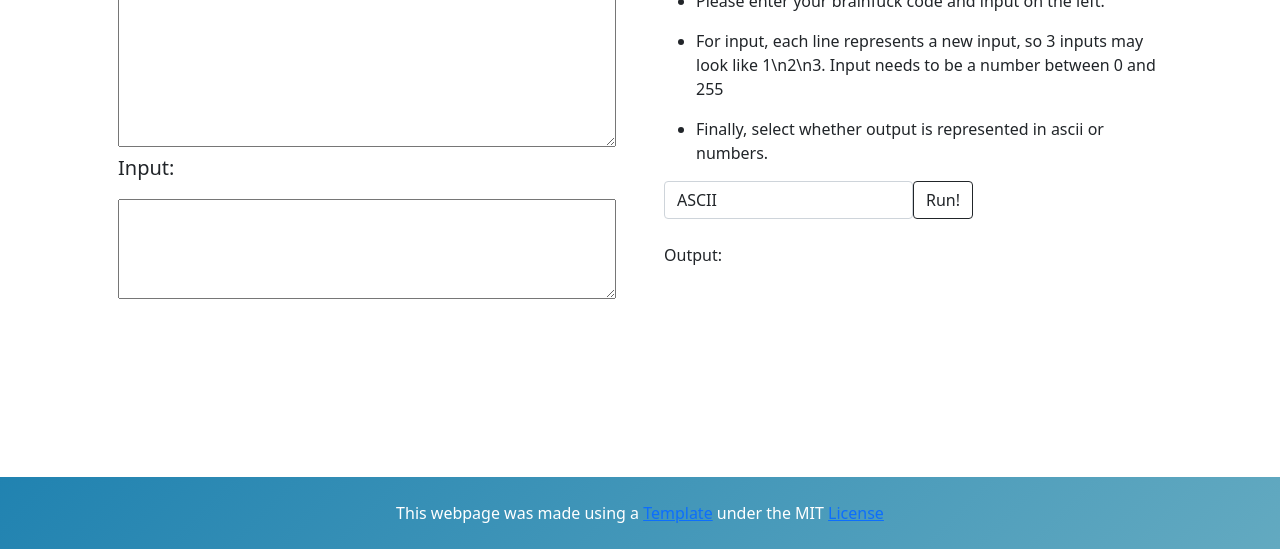
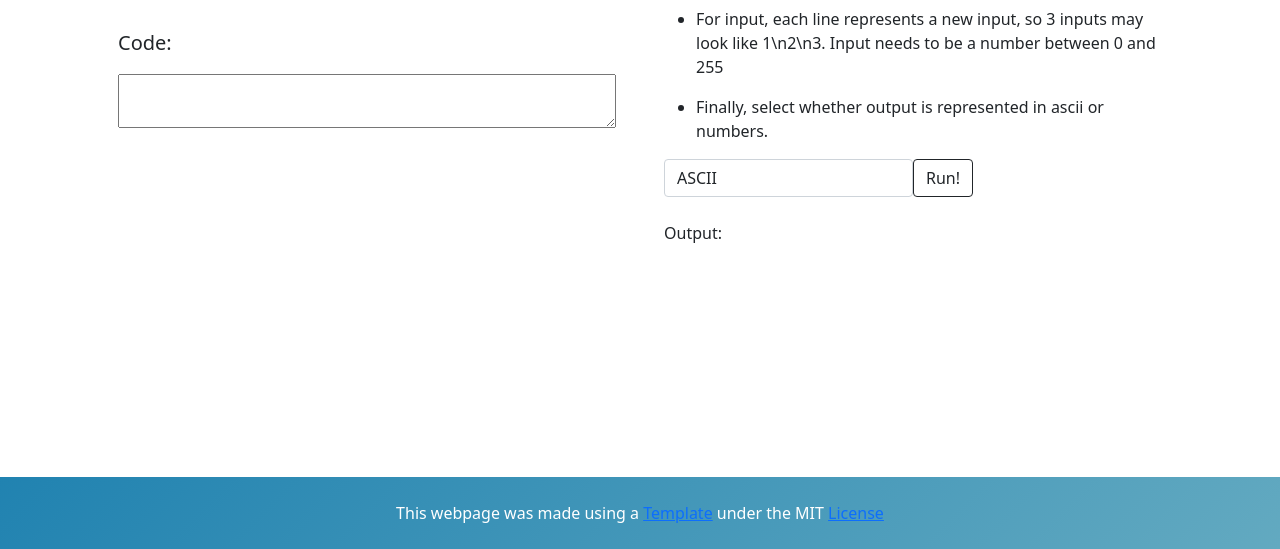
Before and after one commit to s1ddly/brainfuck, a plain HTML site: page shell.html in a window 1280 px wide. Shown: the part 251-800 px from the top of the page. Drawn offline with nearby package versions, Linux system fonts and the light colour scheme.

Commit message:
updating pages to use bfinit

```diff
--- a/shell.html
+++ b/shell.html
@@ -48,9 +48,7 @@
                 <div class="row gx-4 gx-lg-5 align-items-center">
                     <div class="col-md-6 h-100">
 						<p class="lead">Code:</p>
-						<textarea style='height: 200px;width: 100%' id="bfcode"> </textarea>
-						<p class="lead">Input:</p>
-						<textarea style='height: 100px;width: 100%' id="bfinput"> </textarea>
+						<textarea style='height: 100%;width: 100%' id="bfcode"> </textarea>
 					</div>
                     <div class="col-md-6">
                         <h1 class="display-5 fw-bolder">Brainfuck Code</h1>
```
Also changed, not shown: index.html (+1 -0 lines).
